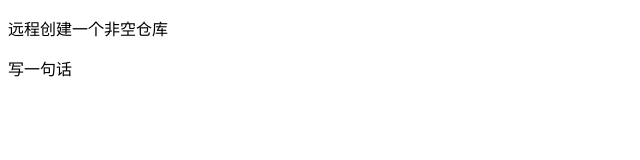
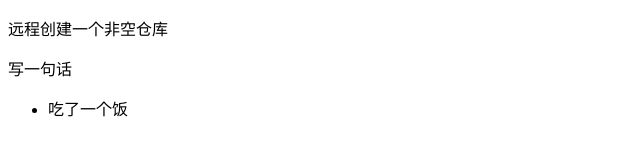
Before and after one commit to jiang1105/studyGitHub_02, a plain HTML site: page index.html in a window 1280 px wide. Shown: the whole page, without its empty margins (0-640 px from the left). Drawn offline with Linux system fonts and the light colour scheme.

```diff
--- a/index.html
+++ b/index.html
@@ -8,5 +8,8 @@
 <body>
     <p>远程创建一个非空仓库</p>
     <div>写一句话</div>
+    <ul>
+        <li>吃了一个饭</li>
+    </ul>
 </body>
 </html>
```
